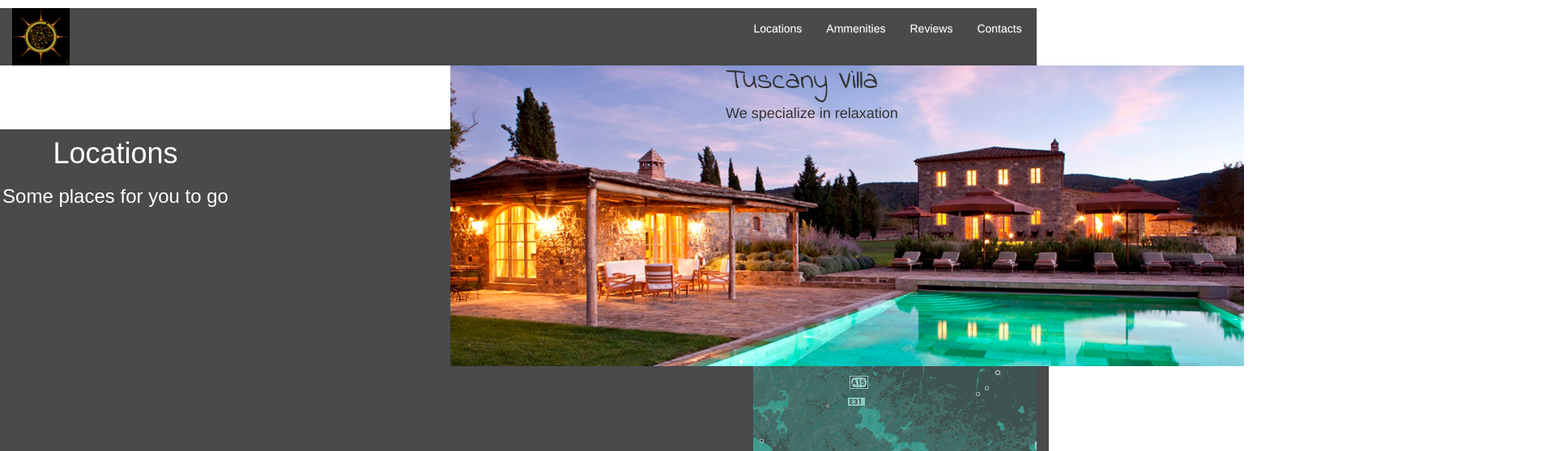
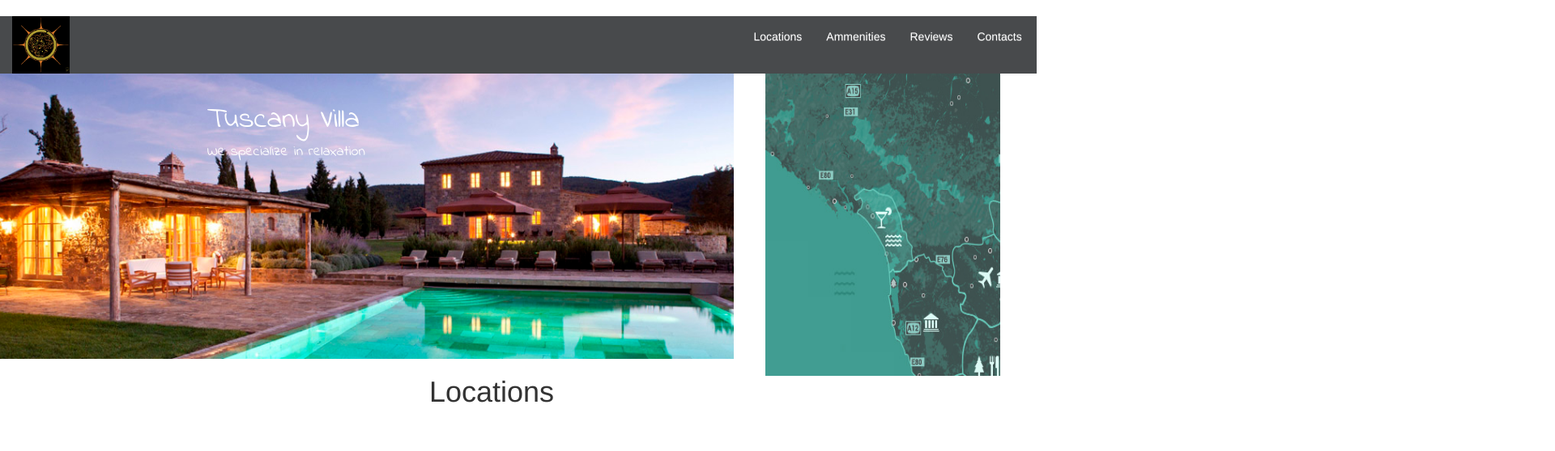
Before and after one commit to Drobin45/TuscanyVilla, a plain HTML site: page Index.html in a window 1280 px wide. Shown: the top 558 px of the page at 81% size, 1920 px wide, since content can reach past the window. Drawn offline with nearby package versions, Linux system fonts and the light colour scheme.

Commit message:
repositioned text, pictures and buttons. Changed background colors

```diff
--- a/Index.html
+++ b/Index.html
@@ -44,19 +44,19 @@
 
         <!--HEADER-->
 
-    <div class="picWithText">
+    <div class="picWithText row col-md-9">
         <img id="twoHouseImg" class="img-responsive" src="Images/TwoHousesWithPool.jpg" />
         <h1 id="textOne">Tuscany Villa</h1>
         <h4 id="textTwo">We specialize in relaxation</h4>
     </div>
 
-        <div>
+        <div class="col-md-3">
             <img id="mapImg" class="img-responsive" src="Images/MapView.jpg" />
         </div>
 
-    <div class="row head">
-        <h1>Locations</h1>
-        <h3>Some places for you to go</h3>
+    <div>
+        <h1 id="location">Locations</h1>
+        <h3 id="somePlaces">Some places for you to go</h3>
     </div>
 
     <!--LOCATIONS-->
--- a/StyleSheet.css
+++ b/StyleSheet.css
@@ -35,17 +35,14 @@ div.head {
     font-family: 'Oswald', sans-serif;
 }
 
-h1 {
-    margin-top: 10px;
+img#twoHouseImg {
+    position: relative;
+    right: 280px;
 }
 
-h3 {
-    margin-bottom: 10px;
-}
+img#mapImg.img-responsive {
+    height: 374px;
 
-img#mapImg {
-    position: relative;
-    top: 10%;
 }
 
 div.picWithText {
@@ -56,18 +53,31 @@ div.picWithText {
 
 #textOne {
     position: relative;
-    top: 25%;
-    left: 50%;
+    bottom: 315px;
+    color: white;
     font-family: 'Indie Flower', cursive;
 }
 
 #textTwo {
     position: relative;
-    top: 35%;
-    left: 50%;
+    bottom: 315px;
+    color: white;
+    font-family: 'Indie Flower', cursive;
 }
 
 /*LOCATIONS*/
+
+h1#location {
+    position: relative;
+    right: 400px;
+}
+
+h3#somePlaces {
+    position: relative;
+    right: 460px;
+    bottom: 15px;
+    /*background-color:  #484A4C;    failed to set background to grey, for it would turn entire top left corner grey, obscuring the primary picture and title*/
+}
 
 #locationOnePic {
     float: right;
```
